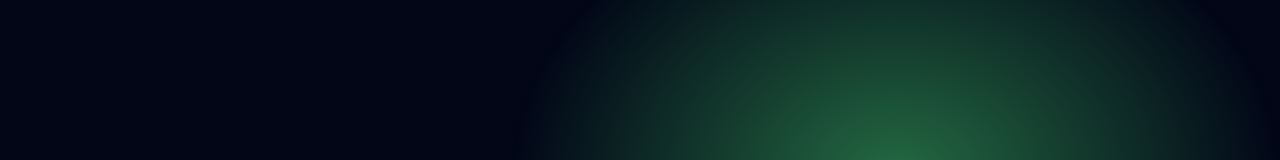
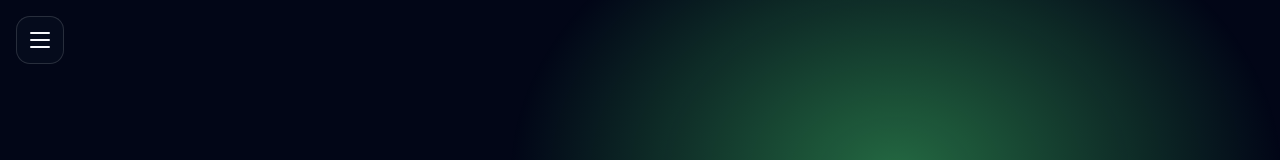
Before and after one commit to VIKSUA/background, a React (Vite) app: page / in a window 1280 px wide. Shown: the top 160 px of the page. Built offline with nearby package versions, Linux system fonts and the light colour scheme.

Commit message:
feat: restore navigation drawer

```diff
--- a/src/App.css
+++ b/src/App.css
@@ -1,3 +1,8 @@
+.app-shell {
+  position: relative;
+  min-height: 100vh;
+}
+
 .home-background {
   position: fixed;
   inset: 0;
@@ -13,3 +18,127 @@
       transparent 72%
     );
 }
+
+.example-page {
+  --page-background: #020617;
+
+  position: fixed;
+  inset: 0;
+  background: var(--page-background);
+}
+
+.example-page--1 {
+  --page-background: #020617;
+}
+
+.example-page--2 {
+  --page-background: #020617;
+}
+
+.example-page--3 {
+  --page-background: #020617;
+}
+
+.menu-button {
+  position: fixed;
+  top: 16px;
+  left: 16px;
+  z-index: 40;
+  display: inline-flex;
+  align-items: center;
+  justify-content: center;
+  width: 48px;
+  height: 48px;
+  padding: 0;
+  border: 1px solid rgba(255, 255, 255, 0.14);
+  border-radius: 14px;
+  background: rgba(8, 15, 31, 0.72);
+  color: #f8fafc;
+  backdrop-filter: blur(14px);
+  cursor: pointer;
+}
+
+.menu-button:focus-visible,
+.drawer-link:focus-visible {
+  outline: 2px solid rgba(248, 250, 252, 0.8);
+  outline-offset: 2px;
+}
+
+.menu-icon {
+  display: inline-flex;
+  flex-direction: column;
+  gap: 5px;
+}
+
+.menu-icon span {
+  display: block;
+  width: 20px;
+  height: 2px;
+  border-radius: 999px;
+  background: currentColor;
+}
+
+.drawer {
+  position: fixed;
+  top: 0;
+  left: 0;
+  z-index: 35;
+  display: flex;
+  flex-direction: column;
+  width: min(84vw, 320px);
+  height: 100dvh;
+  padding: 80px 16px 16px;
+  overflow: hidden;
+  border-right: 1px solid rgba(255, 255, 255, 0.08);
+  background: rgba(3, 7, 18, 0.94);
+  transform: translateX(-102%);
+  transition: transform 180ms ease;
+}
+
+.drawer-open {
+  transform: translateX(0);
+}
+
+.drawer-home {
+  flex: none;
+  margin-bottom: 12px;
+}
+
+.drawer-routes {
+  display: grid;
+  flex: 1;
+  min-height: 0;
+  align-content: start;
+  gap: 10px;
+  overflow-y: auto;
+}
+
+.drawer-link {
+  display: flex;
+  align-items: center;
+  min-height: 48px;
+  padding: 0 14px;
+  border: 1px solid rgba(148, 163, 184, 0.12);
+  border-radius: 14px;
+  background: rgba(15, 23, 42, 0.7);
+  color: #f8fafc;
+  font-weight: 600;
+  text-decoration: none;
+}
+
+.drawer-backdrop {
+  position: fixed;
+  inset: 0;
+  z-index: 30;
+  padding: 0;
+  border: 0;
+  background: rgba(2, 6, 23, 0.36);
+  opacity: 0;
+  pointer-events: none;
+  transition: opacity 180ms ease;
+}
+
+.drawer-backdrop.visible {
+  opacity: 1;
+  pointer-events: auto;
+}
--- a/src/App.tsx
+++ b/src/App.tsx
@@ -1,12 +1,88 @@
-import { Route, Routes } from 'react-router-dom'
+import { useState } from 'react'
+import { Link, Navigate, Route, Routes } from 'react-router-dom'
 import './App.css'
 
+const examplePages = [
+  { label: 'Example 1', path: '/example-1', className: 'example-page--1' },
+  { label: 'Example 2', path: '/example-2', className: 'example-page--2' },
+  { label: 'Example 3', path: '/example-3', className: 'example-page--3' },
+]
+
+function MenuIcon() {
+  return (
+    <span className="menu-icon" aria-hidden="true">
+      <span />
+      <span />
+      <span />
+    </span>
+  )
+}
+
+function ExamplePage({ className }: { className: string }) {
+  return <div className={`example-page ${className}`} />
+}
+
 function App() {
+  const [isDrawerOpen, setIsDrawerOpen] = useState(false)
+
+  const closeDrawer = () => setIsDrawerOpen(false)
+
   return (
-    <Routes>
-      <Route path="/" element={<div className="home-background" />} />
-      <Route path="*" element={null} />
-    </Routes>
+    <div className="app-shell">
+      <button
+        type="button"
+        className="menu-button"
+        aria-label={isDrawerOpen ? 'Close menu' : 'Open menu'}
+        aria-expanded={isDrawerOpen}
+        aria-controls="navigation-drawer"
+        onClick={() => setIsDrawerOpen((current) => !current)}
+      >
+        <MenuIcon />
+      </button>
+
+      <aside
+        id="navigation-drawer"
+        className={`drawer ${isDrawerOpen ? 'drawer-open' : ''}`}
+        aria-hidden={!isDrawerOpen}
+      >
+        <Link className="drawer-link drawer-home" to="/" onClick={closeDrawer}>
+          Home
+        </Link>
+
+        <nav className="drawer-routes" aria-label="Example pages">
+          {examplePages.map((page) => (
+            <Link
+              key={page.path}
+              className="drawer-link"
+              to={page.path}
+              onClick={closeDrawer}
+            >
+              {page.label}
+            </Link>
+          ))}
+        </nav>
+      </aside>
+
+      <button
+        type="button"
+        className={`drawer-backdrop ${isDrawerOpen ? 'visible' : ''}`}
+        aria-label="Close menu"
+        tabIndex={-1}
+        onClick={closeDrawer}
+      />
+
+      <Routes>
+        <Route path="/" element={<div className="home-background" />} />
+        {examplePages.map((page) => (
+          <Route
+            key={page.path}
+            path={page.path}
+            element={<ExamplePage className={page.className} />}
+          />
+        ))}
+        <Route path="*" element={<Navigate to="/" replace />} />
+      </Routes>
+    </div>
   )
 }
 
```
